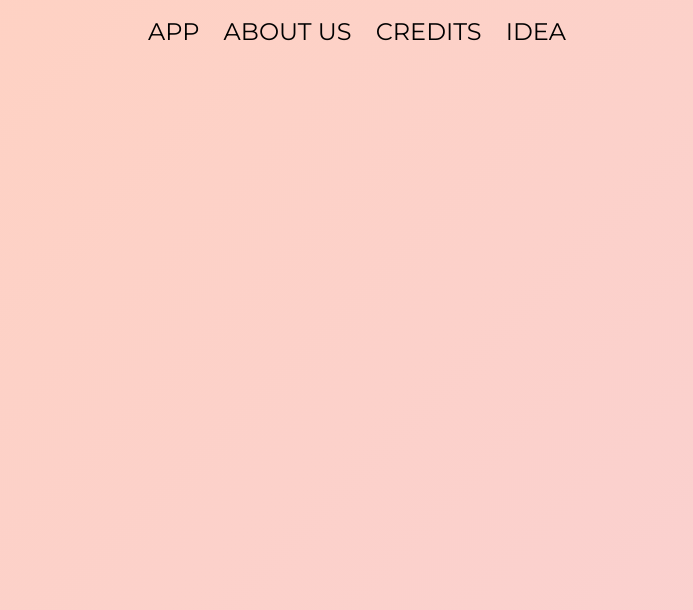
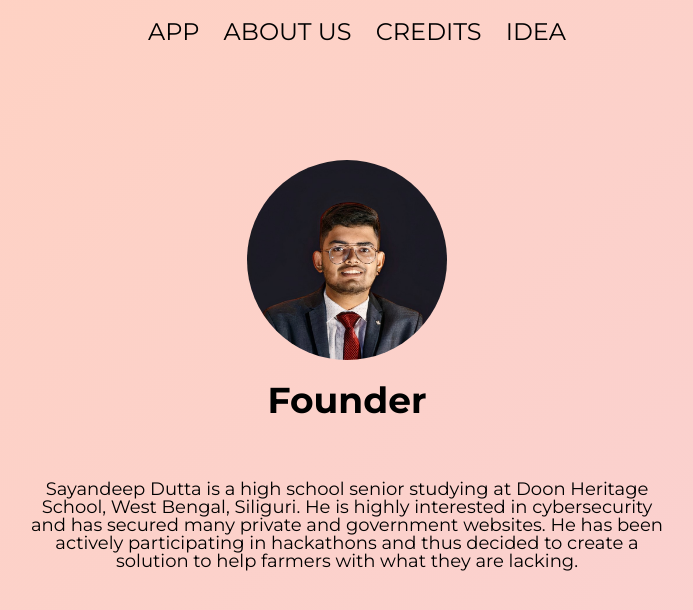
Before and after one commit to krishisarthi/krishisarthi.github.io, a plain HTML site: page krishisarthi/dist/credits.html in a window 1280 px wide. Shown: the whole page, without its empty margins (293-986 px from the left). Drawn offline with nearby package versions, Linux system fonts and the light colour scheme.

Commit message:
Update credits.html

```diff
--- a/krishisarthi/dist/credits.html
+++ b/krishisarthi/dist/credits.html
@@ -23,6 +23,45 @@
       text-decoration: none; /* Remove underline */
       opacity: 0; /* Initially hide the text for animation */
     }
+
+    .founder {
+      font-family: 'Montserrat', sans-serif;
+      text-align: center;
+      font-weight: bold;
+      font-size: 36px;
+      color: black;
+      position: absolute;
+      top: 50%; /* Adjust the top position to center vertically */
+      left: 50%; /* Adjust the left position to center horizontally */
+      transform: translate(-50%, -50%); /* Center the text both vertically and horizontally */
+      opacity: 0; /* Initially hide the text for animation */
+    }
+
+    .founder-info {
+      font-family: 'Montserrat', sans-serif;
+      text-align: center;
+      font-weight: normal;
+      font-size: 18px;
+      color: black;
+      position: absolute;
+      top: 60%; /* Adjust the top position to place it below the founder text */
+      left: 50%; /* Center horizontally */
+      transform: translateX(-50%); /* Center horizontally */
+      opacity: 0; /* Initially hide the text for animation */
+    }
+
+    .image-container {
+      position: absolute;
+      top: 20%; /* Adjust the top position as needed */
+      left: 50%; /* Center horizontally */
+      transform: translateX(-50%); /* Center the image horizontally */
+    }
+
+    .curved-image {
+      border-radius: 50%; /* Create a circular shape for the image */
+      max-width: 200px; /* Set the maximum width for the image */
+      height: auto; /* Maintain aspect ratio */
+    }
   </style>
 </head>
 <body>
@@ -33,9 +72,22 @@
     <a href="idea.html" class="text-item">Idea</a>
   </div>
 
+  <div class="image-container">
+    <img src="2.jpg" alt="Image" class="curved-image" />
+  </div>
+
+  <div class="founder">
+    Founder
+  </div>
+
+  <div class="founder-info">
+    Sayandeep Dutta is a high school senior studying at Doon Heritage School, West Bengal, Siliguri. He is highly interested in cybersecurity and has secured many private and government websites. He has been actively participating in hackathons and thus decided to create a solution to help farmers with what they are lacking.
+  </div>
+
   <script src='https://cdnjs.cloudflare.com/ajax/libs/gsap/3.9.1/gsap.min.js'></script>
   <script>
     gsap.to(".text-item", { duration: 1, opacity: 1, stagger: 0.2, ease: "power1.in" });
+    gsap.to(".founder, .founder-info", { duration: 1, opacity: 1, delay: 1, ease: "power1.in" });
   </script>
 </body>
 </html>
```
